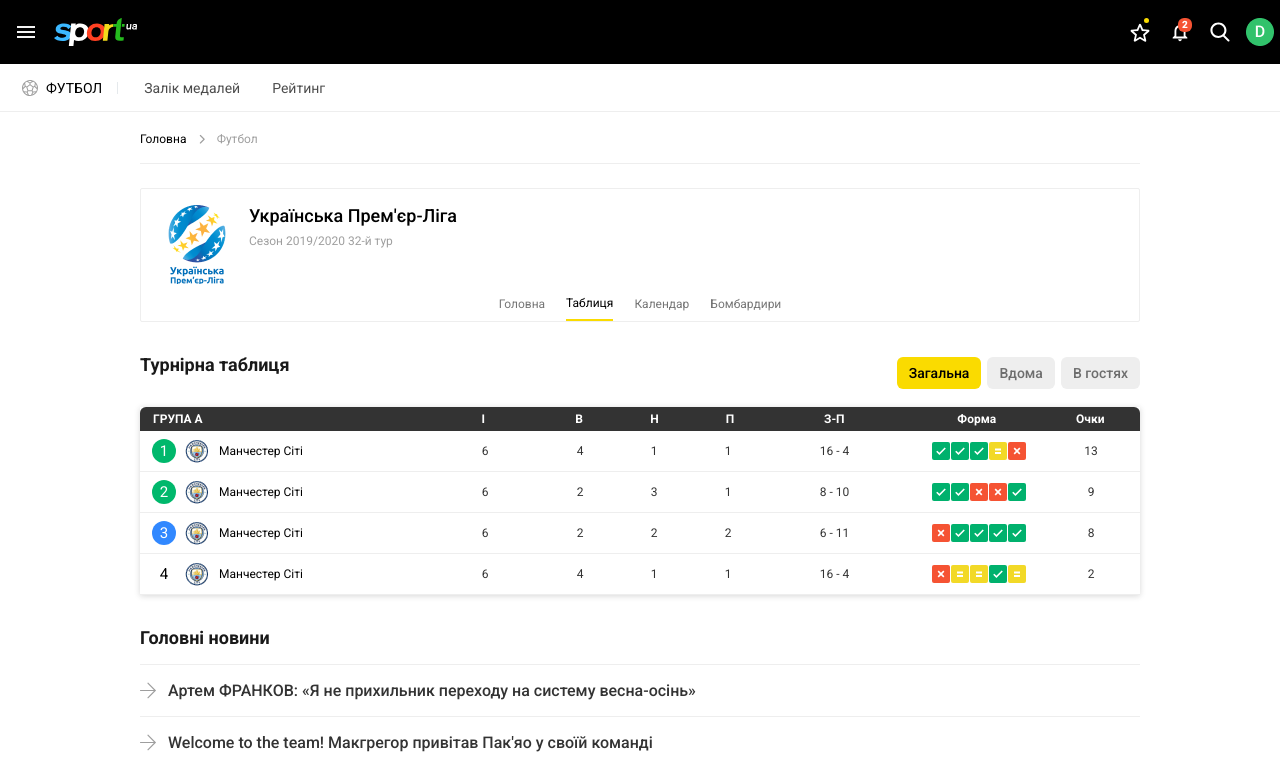
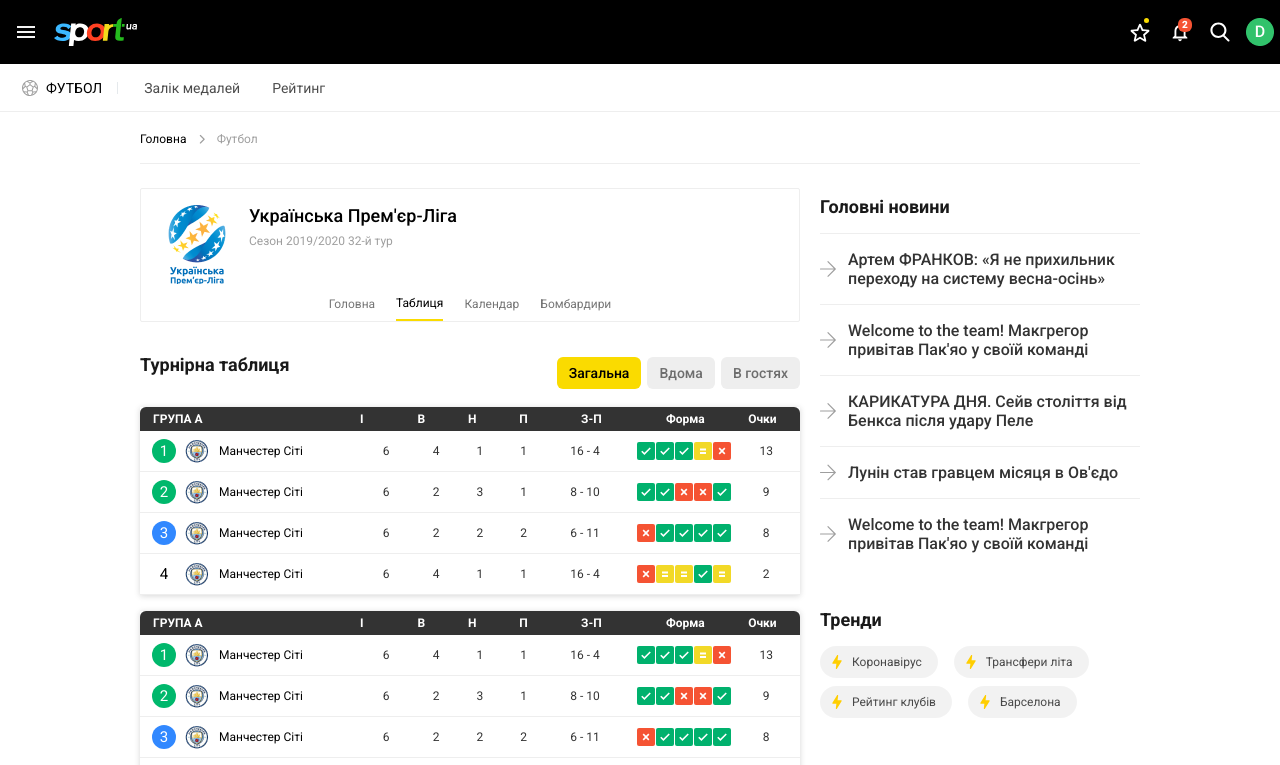
Before and after one commit to Alexey-Kuzmenko/digital-sports-media-tt, a Vue app: page / in a window 1280 px wide. Shown: the top 765 px of the page. Built offline with nearby package versions, Linux system fonts and the light colour scheme.

Commit message:
feat: added GridLayout component

```diff
--- a/src/App.vue
+++ b/src/App.vue
@@ -6,9 +6,13 @@
   <main class="main">
     <AppContainer>
       <AppBreadcrumbs />
-      <AppTournamentHead />
-      <AppTournament />
-      <AppAside />
+      <AppGridLayout>
+        <div class="tournament-wrapper">
+          <AppTournamentHead />
+          <AppTournament />
+        </div>
+        <AppAside />
+      </AppGridLayout>
     </AppContainer>
   </main>
 </template>
@@ -19,11 +23,13 @@
 import AppTournamentHead from './components/AppTournamentHead.vue';
 import AppAside from './components/AppAside.vue';
 import AppTournament from './components/AppTournament.vue';
+import AppGridLayout from './components/AppGridLayout.vue';
 
 
 export default {
   components: {
     AppContainer,
+    AppGridLayout,
     AppBreadcrumbs,
     AppTournamentHead,
     AppTournament,
@@ -38,4 +44,8 @@
 .app {
   background-color: vars.$white;
 }
+
+.tournament-wrapper {
+  grid-area: tournament;
+}
 </style>
--- a/src/components/AppAside.vue
+++ b/src/components/AppAside.vue
@@ -20,4 +20,8 @@
 }
 </script>
 
-<style lang="scss"></style>
+<style lang="scss">
+.aside {
+    grid-area: aside;
+}
+</style>
--- /dev/null
+++ b/src/components/AppGridLayout.vue
@@ -0,0 +1,21 @@
+<template>
+    <div class="grid-layout">
+        <slot />
+    </div>
+</template>
+
+<style lang="scss">
+@use '../scss/utilities/variables' as vars;
+
+.grid-layout {
+    @media (width >=vars.$lg) {
+        display: grid;
+        grid-template-columns: repeat(3, 1fr);
+        column-gap: 20px;
+        grid-template-areas:
+            "tournament tournament aside"
+        ;
+    }
+
+}
+</style>
--- a/src/components/AppTournament.vue
+++ b/src/components/AppTournament.vue
@@ -11,6 +11,8 @@
                     <AppButton title="В гостях" :active="false" />
                 </div>
             </div>
+            <AppTournamentTable />
+            <AppTournamentTable />
             <AppTournamentTable />
         </div>
     </div>
```
